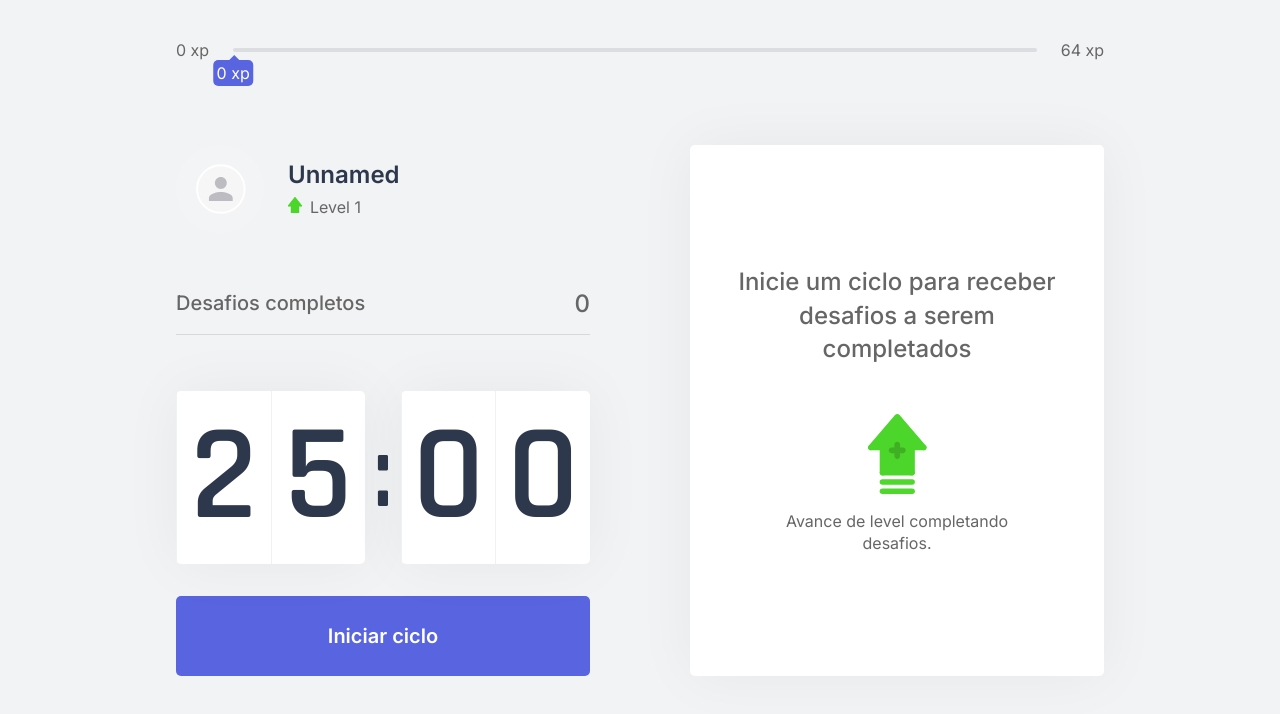
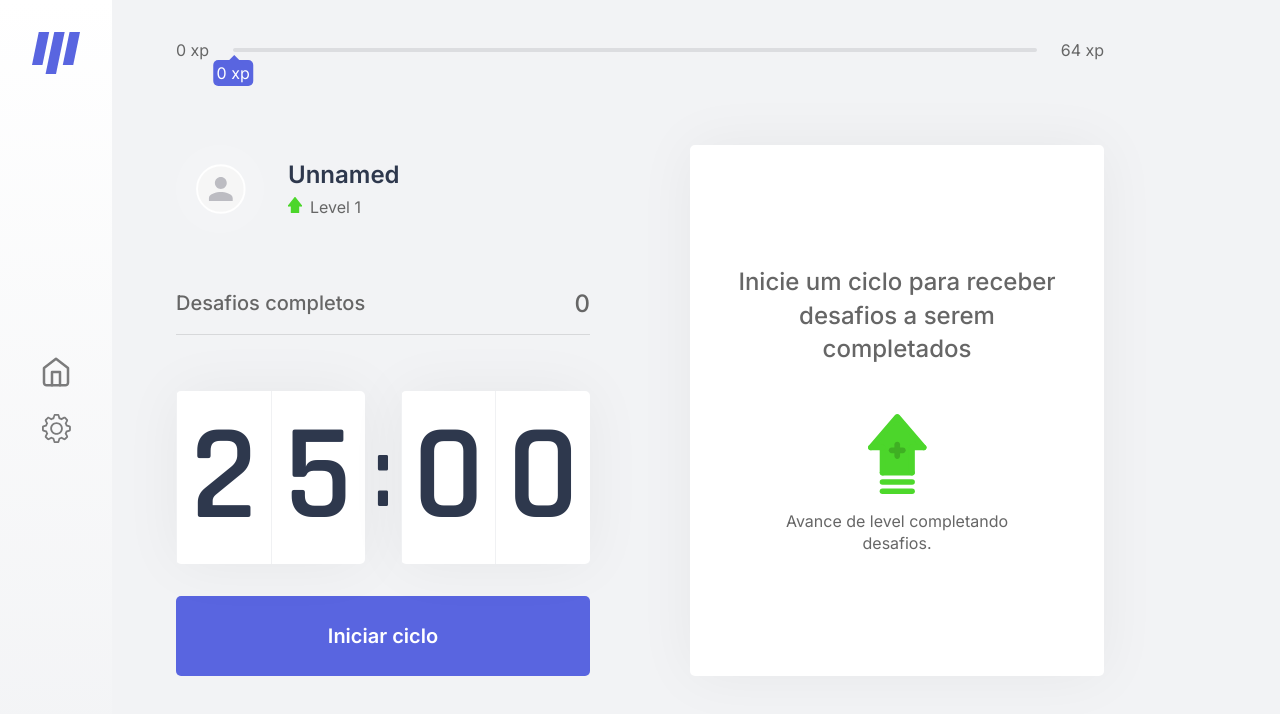
Before and after one commit to FelipeSD/move.it, a Next.js app: page / in a window 1280 px wide. Shown: the top 714 px of the page. Built offline with nearby package versions, Linux system fonts and the light colour scheme.

Commit message:
sidebar desktop

```diff
--- a/src/styles/components/AsideNavigation.module.css
+++ b/src/styles/components/AsideNavigation.module.css
@@ -75,7 +75,7 @@
 
 @media (min-width: 720px) {
     .navbarContainer {
-        margin-left: unset;
+        margin-left: unset!important;
     }
 
     .asideContainer .hamburger {
```
